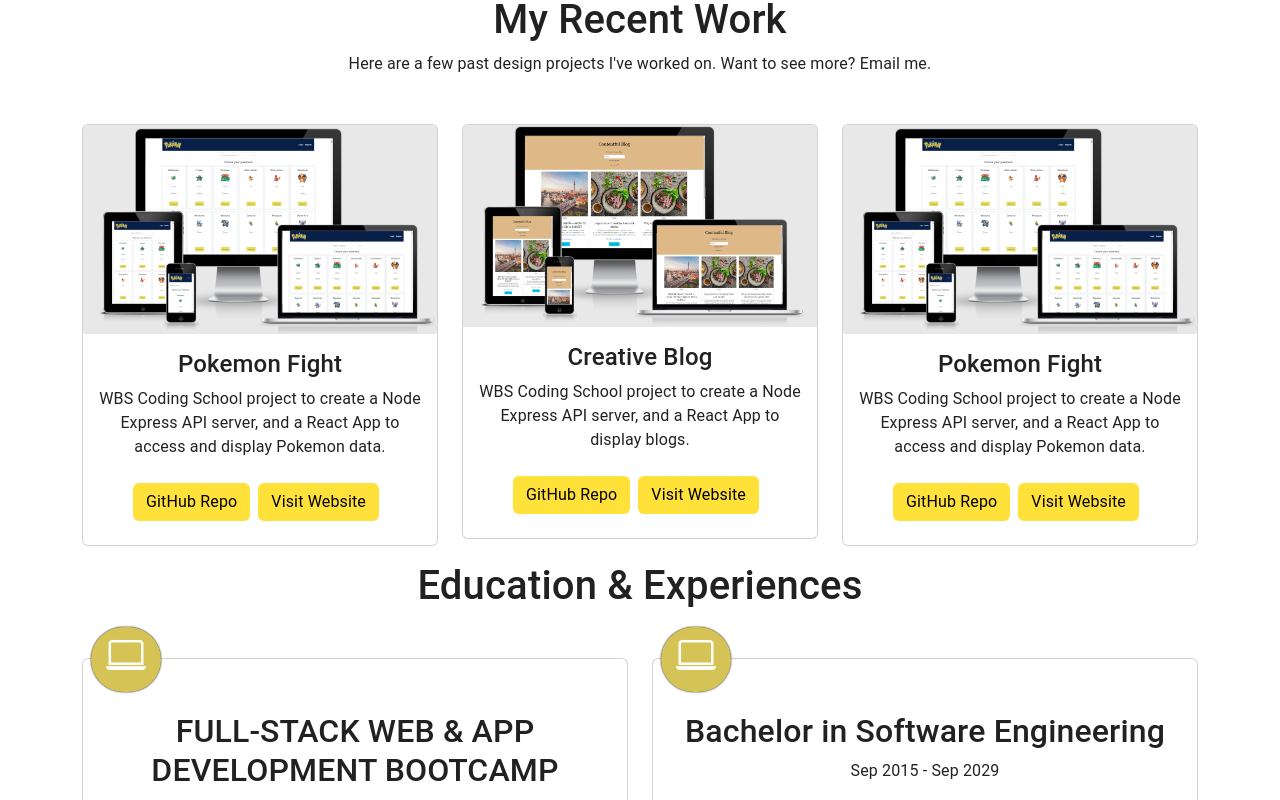
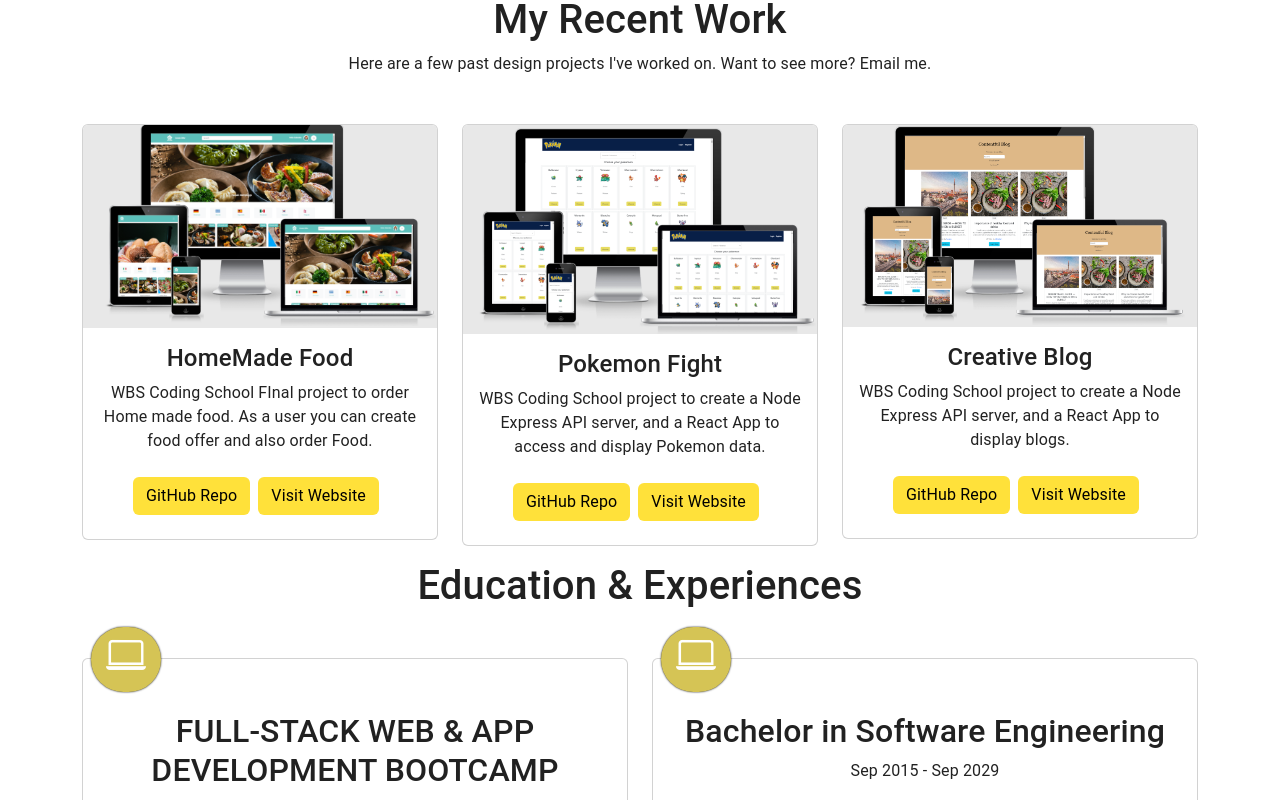
Before and after one commit to Sujanabhandari/sujanaportfolio, a React (Create React App) app: page / in a window 1280 px wide. Shown: the part 1160-1960 px from the top of the page. Built offline with nearby package versions, Linux system fonts and the light colour scheme.

Commit message:
Add some designs

```diff
--- a/src/components/AboutMe.js
+++ b/src/components/AboutMe.js
@@ -19,7 +19,7 @@ export default class AboutMe extends Component {
                                             <div className="col-sm-6 col-md-7">
                                                 <div className="about-info">
                                                     <p><span className="title-s">Name: </span> <span>Sujana Bhandari</span></p>
-                                                    <p><span className="title-s">Profile: </span> <span>Full stack developer</span></p>
+                                                    <p><span className="title-s">Profile: </span> <span>Software Engineer</span></p>
                                                     <p><span className="title-s">Email: </span> <span>sujana6589@gmail</span></p>
                                                     <p><span className="title-s">Phone: </span> <span>(+49) 15207131143</span></p>
                                                 </div>
--- a/src/components/ContactForm.js
+++ b/src/components/ContactForm.js
@@ -74,17 +74,17 @@ export default class ContactForm extends Component {
                                 </p>
                                 <ul className='list-icons p-3'>
                                     <li><i class="bi bi-geo-alt"></i>Motztrasse 4, 39108</li>
-                                    <li><i class="bi bi-phone"></i> +49 1520</li>
+                                    <li><i class="bi bi-phone"></i> +49 15207131143</li>
                                     <li><span className="bi bi-envelope"></span> sujana6589@gmail.com</li>
                                 </ul>
 
                             </div>
                             <div className="socials">
                                 <ul>
-                                    <li><a href=""><span className="ico-circle"><i className="bi bi-facebook"></i></span></a></li>
-                                    <li><a href=""><span className="ico-circle"><i className="bi bi-instagram"></i></span></a></li>
-                                    <li><a href=""><span className="ico-circle"><i class="bi bi-github"></i></span></a></li>
-                                    <li><a href=""><span className="ico-circle"><i className="bi bi-linkedin"></i></span></a></li>
+                                    <li><a href="https://www.linkedin.com/in/sujanabhandari/"><span className="ico-circle"><i className="bi bi-facebook"></i></span></a></li>
+                                    <li><a href="https://www.linkedin.com/in/sujanabhandari/"><span className="ico-circle"><i className="bi bi-instagram"></i></span></a></li>
+                                    <li><a href="https://github.com/Sujanabhandari"><span className="ico-circle"><i class="bi bi-github"></i></span></a></li>
+                                    <li><a href="https://www.linkedin.com/in/sujanabhandari/"><span className="ico-circle"><i className="bi bi-linkedin"></i></span></a></li>
                                 </ul>
                             </div>
                         </div>
--- a/src/components/Projects.js
+++ b/src/components/Projects.js
@@ -9,6 +9,21 @@ export default class Projects extends Component {
                 <h1>My Recent Work</h1>
                 <p>Here are a few past design projects I've worked on. Want to see more? Email me.</p>
                 <div className="row mt-5">
+                <div className="col-lg-4 col-sm-12">
+                        <div className="card">
+                            <img src="homemade.png" className="card-img-top" alt="..." />
+                            <div className="card-body">
+                                <h4>HomeMade Food </h4>
+                                <p className="card-title">WBS Coding School FInal project to order Home made food. As a user you can create food offer and also order Food.</p>
+                                <p className="card-text"></p>
+                                <a className="btn button-color"
+                                href="https://github.com/Sujanabhandari/homefood_frontend">GitHub Repo</a>
+                                <a className="btn button-color m-2"
+                                href="https://homemadefood.netlify.app/">Visit Website</a>
+                            </div>
+                        </div>
+                    </div>
+
                     <div className="col-lg-4 col-sm-12">
                         <div className="card">
                             <img src="pokemonfight.png" className="card-img-top" alt="..." />
@@ -29,24 +44,14 @@ export default class Projects extends Component {
                                 <h4>Creative Blog</h4>
                                 <p className="card-title">WBS Coding School project to create a Node Express API server, and a React App to display blogs.</p>
                                 <p className="card-text"></p>
-                                <a target="_blank" href="https://github.com/Sujanabhandari/base_react_project" className="btn button-color" >GitHub Repo</a>
-                                <a  target="_blank" href="https://6308b82d2bde1b0a222e3a6f--loquacious-faun-0d6cd3.netlify.app/" className="btn button-color m-2">Visit Website</a>
+                                <a target="_blank"
+                                href="https://github.com/Sujanabhandari/base_react_project" className="btn button-color">GitHub Repo</a>
+                                <a target="_blank"
+                                 href="https://6308b82d2bde1b0a222e3a6f--loquacious-faun-0d6cd3.netlify.app/" className="btn button-color m-2">Visit Website</a>
                             </div>
                         </div>
                     </div>
 
-                    <div className="col-lg-4 col-sm-12">
-                        <div className="card">
-                            <img src="pokemonfight.png" className="card-img-top" alt="..." />
-                            <div className="card-body">
-                                <h4>Pokemon Fight </h4>
-                                <p className="card-title">WBS Coding School project to create a Node Express API server, and a React App to access and display Pokemon data.</p>
-                                <p className="card-text"></p>
-                                <a href="#" className="btn button-color">GitHub Repo</a>
-                                <a href="#" className="btn button-color m-2">Visit Website</a>
-                            </div>
-                        </div>
-                    </div>
                 </div>
             </div>
         )
```
Also changed, not shown: public/homemade.png (added).
